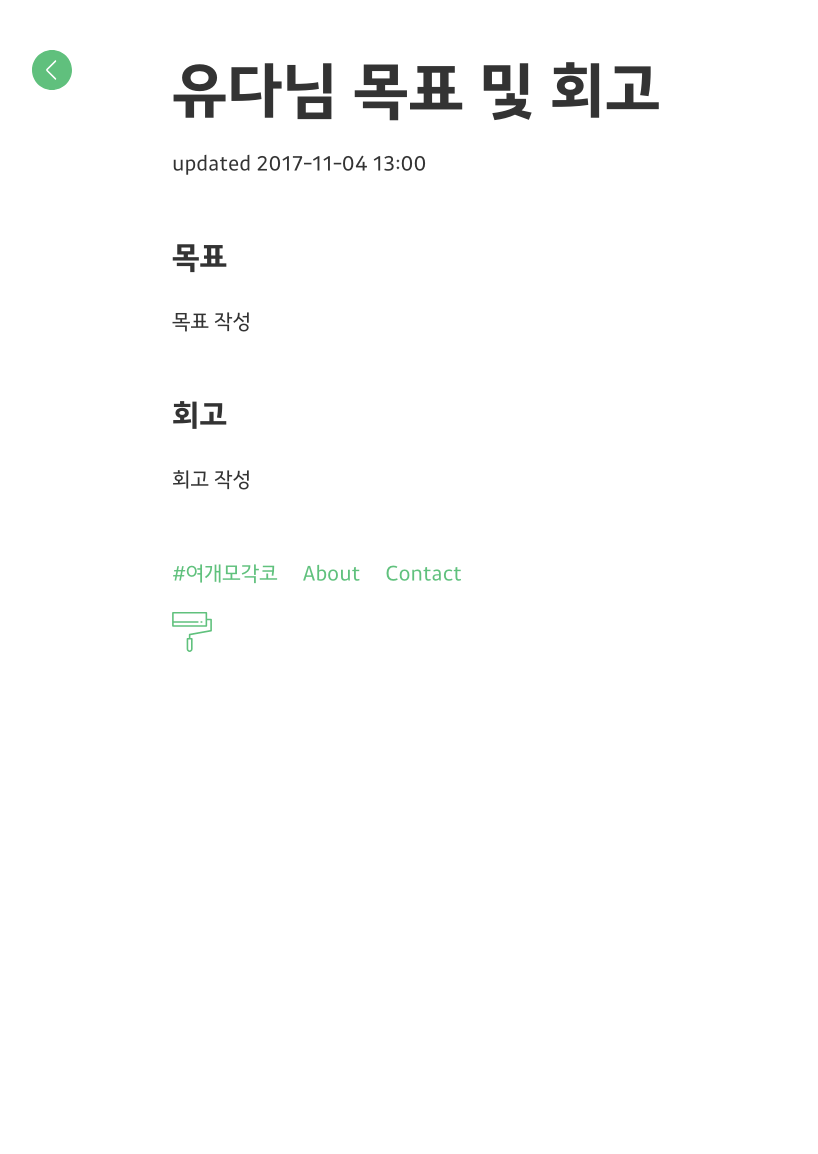
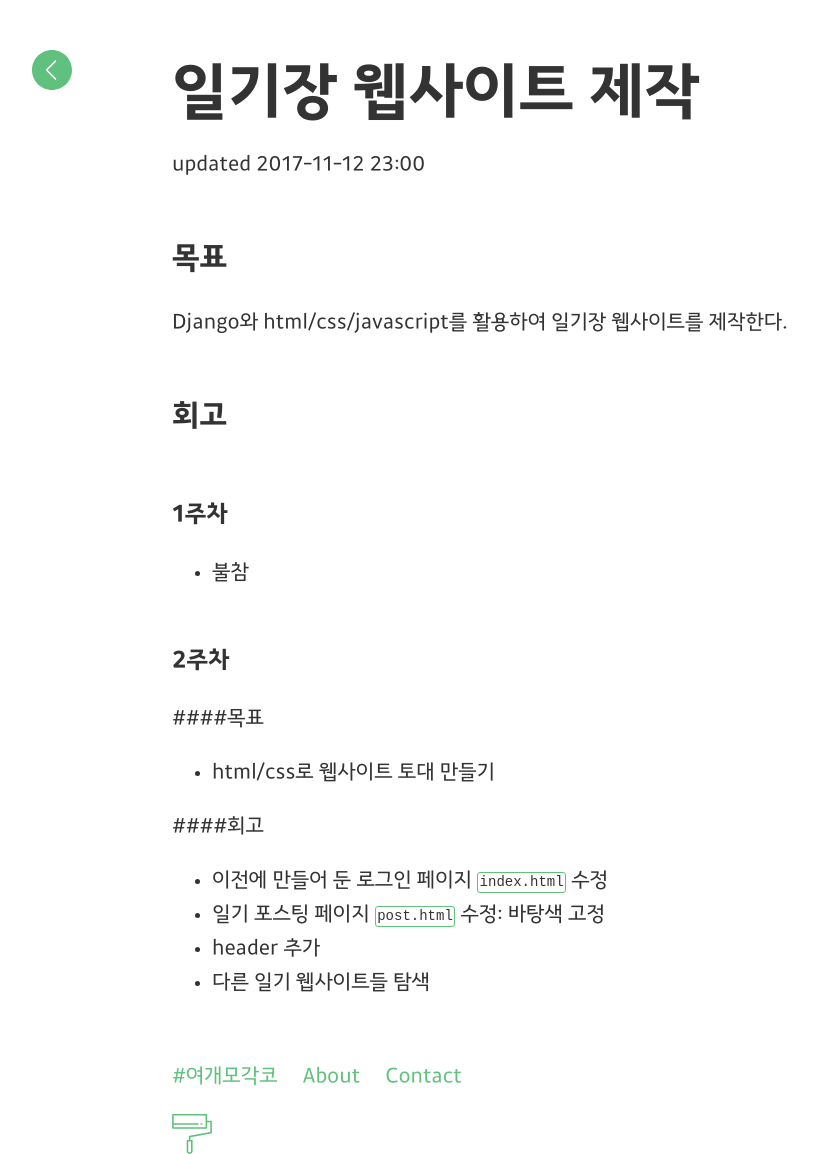
Before and after one commit to yeogaemogaco/retrospective-2nd, a Jekyll site: the page built from _posts/2017-11-04-yuda110.md, in a window 1280 px wide. Shown: the whole page, without its empty margins (18-836 px from the left). Built offline with Jekyll 4.4.1, drawn with Linux system fonts in a browser that asks for light colours; before the commit the page ends 980 px from its top, so only the background shows below that.

Commit message:
[추가] 유다 2주차 목표 및 회고 추가

```diff
--- a/_posts/2017-11-04-yuda110.md
+++ b/_posts/2017-11-04-yuda110.md
@@ -1,12 +1,23 @@
 ---
 layout: post
-title: "유다님 목표 및 회고"
+title: "일기장 웹사이트 제작"
 author: yuda110
-date: 2017-11-04 13:00
+date: 2017-11-12 23:00
 ---
 
 ## 목표
-목표 작성
+Django와 html/css/javascript를 활용하여 일기장 웹사이트를 제작한다.
 
 ## 회고
-회고 작성
+### 1주차
+- 불참
+
+### 2주차
+####목표
+- html/css로 웹사이트 토대 만들기
+
+####회고
+- 이전에 만들어 둔 로그인 페이지 `index.html` 수정
+- 일기 포스팅 페이지 `post.html` 수정: 바탕색 고정
+- header 추가
+- 다른 일기 웹사이트들 탐색
```
